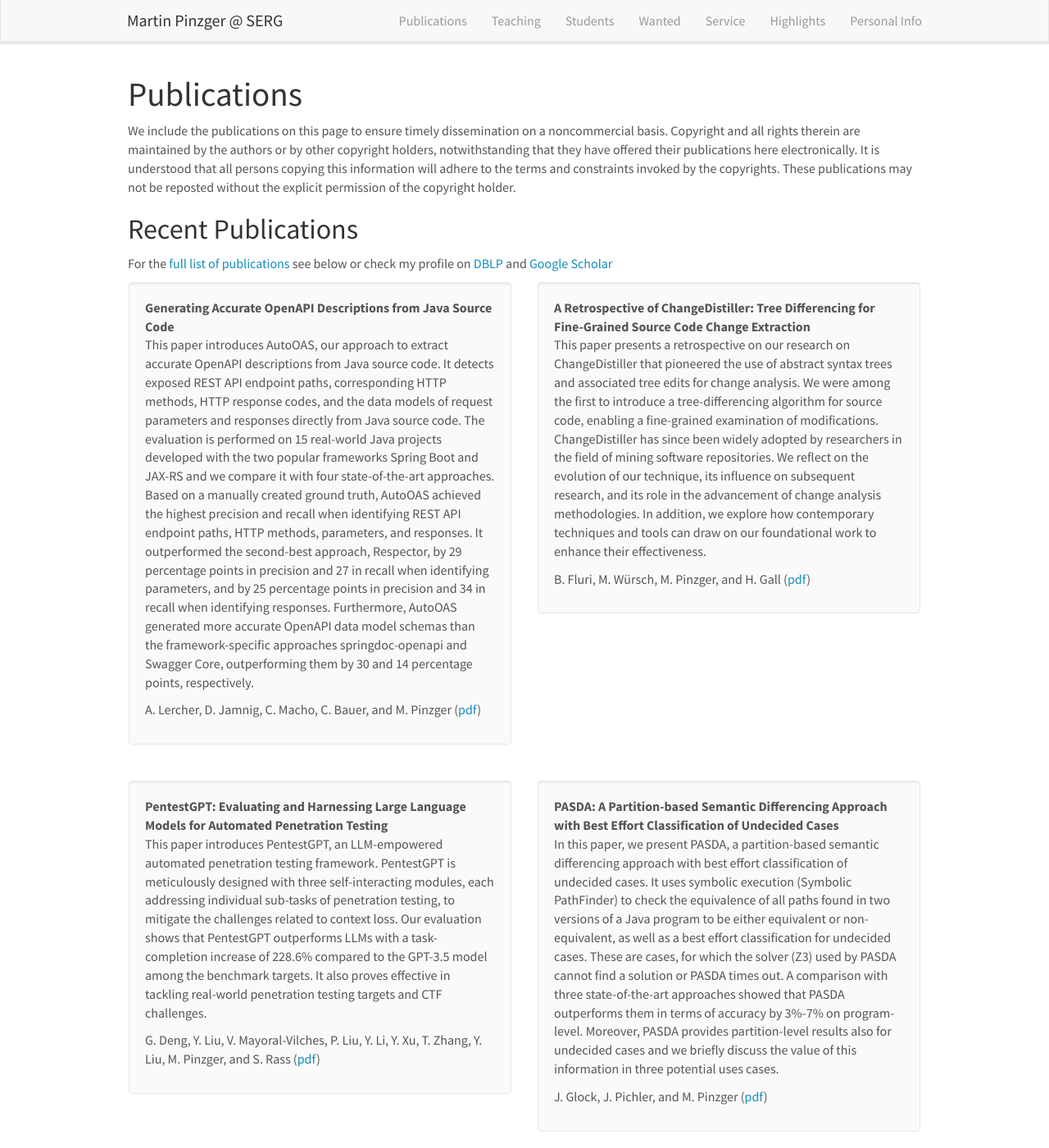
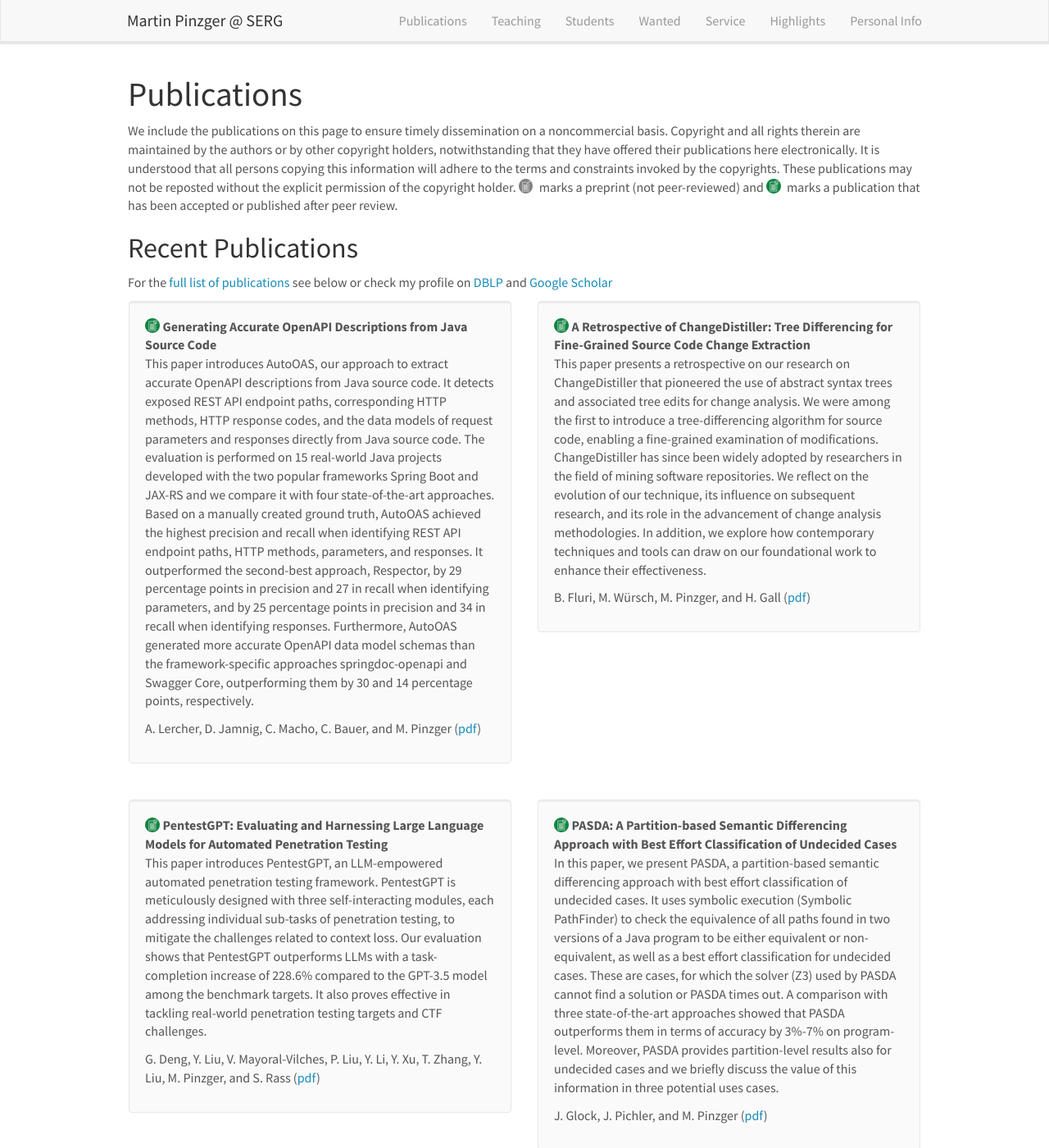
Before and after one commit to pinzger/pinzger.github.io, a Jekyll site: the page built from _pages/publications.md, in a window 1280 px wide and 1400 px high. Shown: the whole window at 82% size. Built offline with Jekyll 4.4.1, drawn with Linux system fonts in a browser that asks for light colours; nearby versions of some CDN libraries.

Commit message:
added preprint and accepted images, updated publications

```diff
--- a/_pages/publications.md
+++ b/_pages/publications.md
@@ -9,7 +9,7 @@ permalink: /publications/
 
 # Publications
 
-We include the publications on this page to ensure timely dissemination on a noncommercial basis. Copyright and all rights therein are maintained by the authors or by other copyright holders, notwithstanding that they have offered their publications here electronically. It is understood that all persons copying this information will adhere to the terms and constraints invoked by the copyrights. These publications may not be reposted without the explicit permission of the copyright holder.
+We include the publications on this page to ensure timely dissemination on a noncommercial basis. Copyright and all rights therein are maintained by the authors or by other copyright holders, notwithstanding that they have offered their publications here electronically. It is understood that all persons copying this information will adhere to the terms and constraints invoked by the copyrights. These publications may not be reposted without the explicit permission of the copyright holder. <img src="{{ site.url }}{{ site.baseurl }}/images/preprint.svg" class="pub-badge" width="16" height="16" alt="preprint" /> marks a preprint (not peer-reviewed) and <img src="{{ site.url }}{{ site.baseurl }}/images/accepted.svg" class="pub-badge" width="16" height="16" alt="accepted" /> marks a publication that has been accepted or published after peer review.
 
 ## Recent Publications
 For the [full list of publications](#full-list) see below or check my profile on [DBLP](https://dblp.org/pid/98/5177.html) and [Google Scholar](http://scholar.google.com/citations?user=MTZ0l60AAAAJ&hl=en)
@@ -20,13 +20,17 @@ For the [full list of publications](#full-list) see below or check my profile on
 {% assign even_odd = number_printed | modulo: 2 %}
 {% if publi.highlight == 1 %}
 
+{% assign pp = publi.preprint | append: "" %}
+{% assign badge = "accepted" %}
+{% if publi.proceedings == "CoRR" or pp == "1" %}{% assign badge = "preprint" %}{% endif %}
+
 {% if even_odd == 0 %}
 <div class="row">
 {% endif %}
 
 <div class="col-sm-6 clearfix">
  <div class="well">
-  <pubtit>{{ publi.title }}</pubtit>
+  <pubtit><img src="{{ site.url }}{{ site.baseurl }}/images/{{ badge }}.svg" class="pub-badge" width="16" height="16" alt="{{ badge }}" title="{{ badge | capitalize }}" />{{ publi.title }}</pubtit>
   {% if publi.image != null and publi.image != "" %} <img src="{{ site.url }}{{ site.baseurl }}/images/pubpics/{{ publi.image }}" class="img-responsive" width="50%" style="float: left" /> {% endif %}
   <p>{{ publi.description }}</p>
   <p>{{ publi.authors }} {% if publi.link.url != null and publi.link.url != "" %}(<a href="{{ publi.link.url }}">{{ publi.link.display }}</a>){% endif %}</p>
@@ -54,7 +58,11 @@ For the [full list of publications](#full-list) see below or check my profile on
 
 {% for publi in site.data.publist %}
 
-  <strong>{{ publi.title }} </strong> {% if  publi.link.url != null and publi.link.url != "" %} (<a href="{{ publi.link.url }}">{{ publi.link.display }}</a>) {% endif %} <br />
+{% assign pp = publi.preprint | append: "" %}
+{% assign badge = "accepted" %}
+{% if publi.proceedings == "CoRR" or pp == "1" %}{% assign badge = "preprint" %}{% endif %}
+
+  <img src="{{ site.url }}{{ site.baseurl }}/images/{{ badge }}.svg" class="pub-badge" width="16" height="16" alt="{{ badge }}" title="{{ badge | capitalize }}" /><strong>{{ publi.title }} </strong> {% if  publi.link.url != null and publi.link.url != "" %} (<a href="{{ publi.link.url }}">{{ publi.link.display }}</a>) {% endif %} <br />
   {{ publi.authors }}. {{ publi.proceedings }}, {{ publi.pages }}, {{ publi.publisher }}, {{ publi.year }}. {% if publi.award != null and publi.award != "" %} <strong>{{ publi.award }}</strong> {% endif %}
 
 
--- a/css/main.scss
+++ b/css/main.scss
@@ -66,6 +66,15 @@ firstp {
 #picid img { margin: 6px 3px 60px 6px; border-radius:1%; box-shadow: 2px 2px 5px #888888 }
 #gridid .row { margin-bottom: 24px; }
 
+/* Publication status badges */
+#gridid img.pub-badge {
+  width: 1.1em; height: 1.1em;
+  margin: 0 4px 0 0;
+  vertical-align: -0.15em;
+  border-radius: 0; box-shadow: none;
+  display: inline-block;
+}
+
 
 /* Grid overrides */
 .col-sm-1, .col-sm-2, .col-sm-3, .col-sm-5, .col-sm-6,
```
Also changed, not shown: _pages/home.md (+1 -1 lines), _pages/service.md (+1 -0 lines), images/accepted.svg (added), images/preprint.svg (added).
